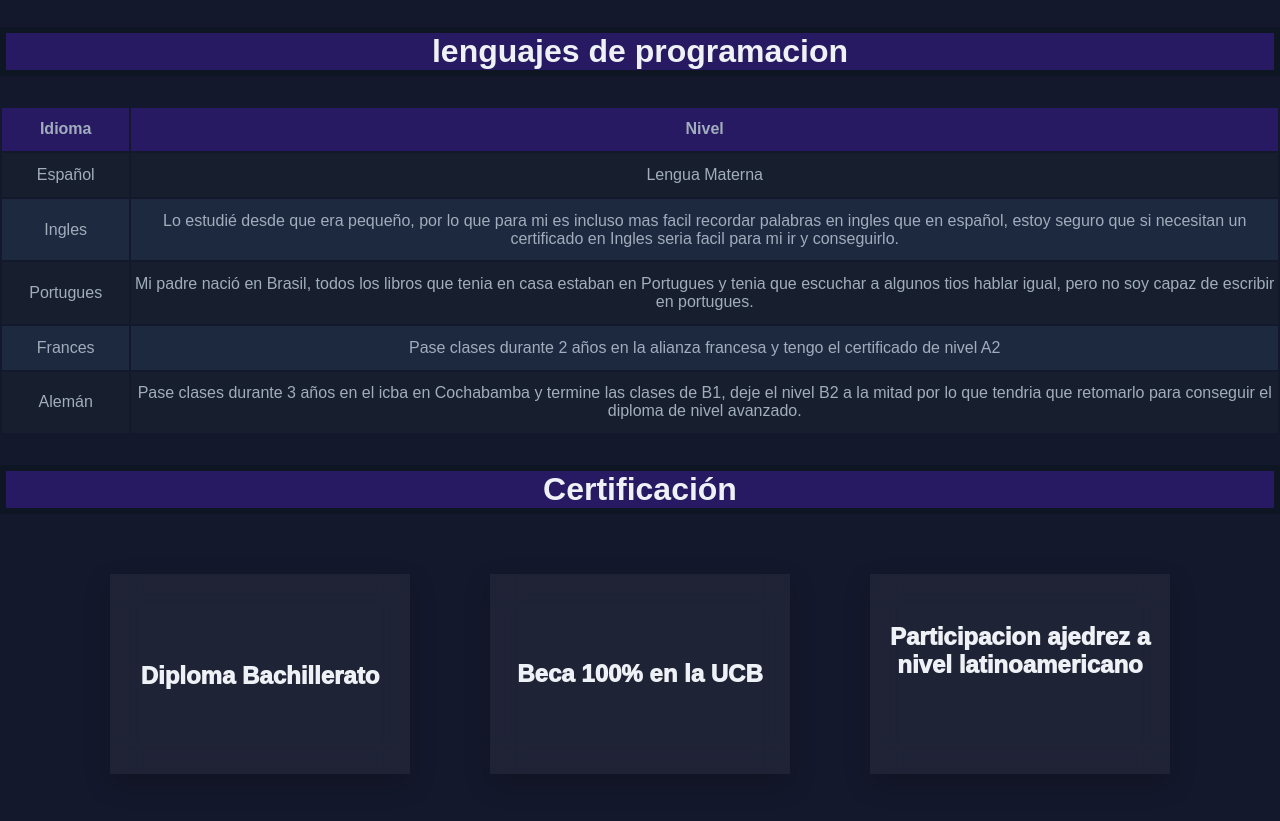
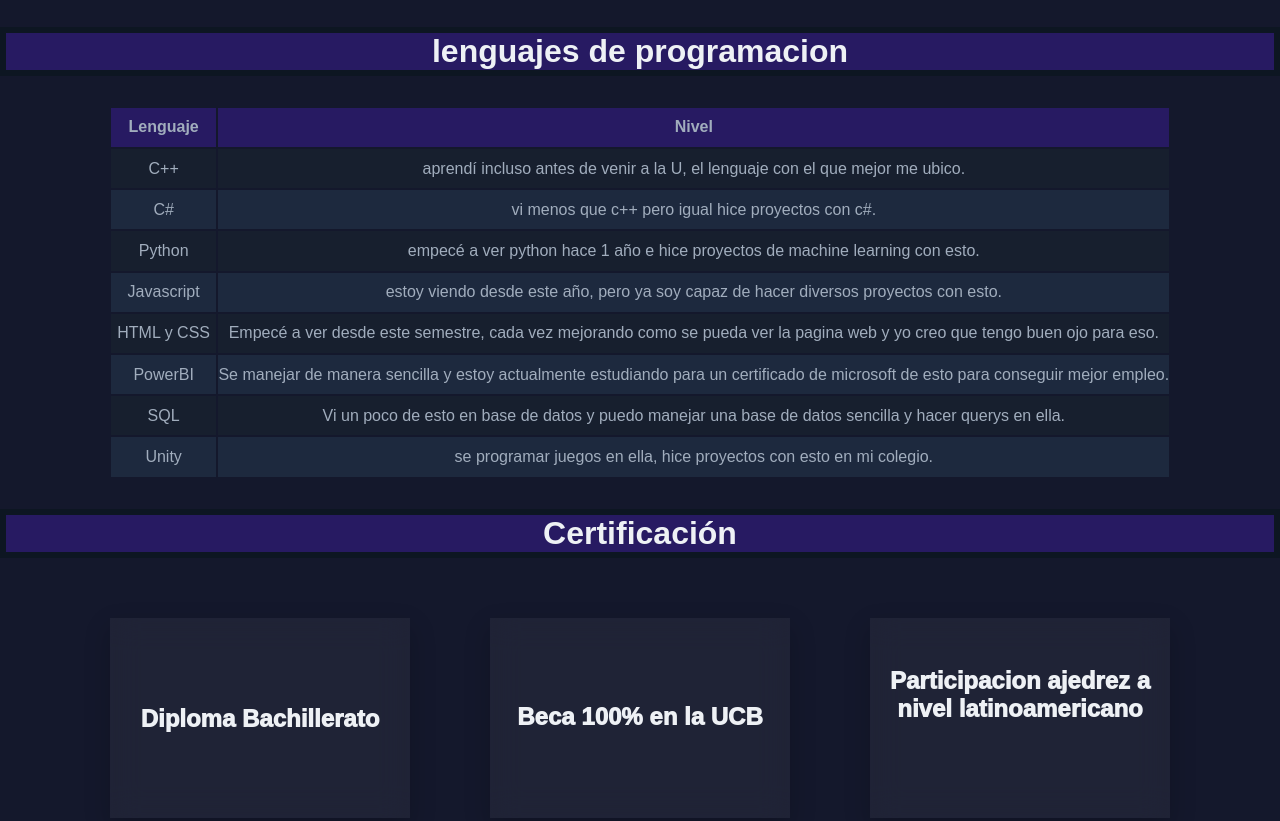
Before and after one commit to Ogreaggressive/Portafolio, a plain HTML site: page index.html in a window 1280 px wide. Shown: the part 1650-2471 px from the top of the page. Drawn offline with Linux system fonts and the light colour scheme.

Commit message:
arreglando errores de css

```diff
--- a/index.html
+++ b/index.html
@@ -6,7 +6,7 @@
     <meta name="viewport" content="width=device-width, initial-scale=1.0">
     <link href="styles.css" media="screen" type="text/css" rel="stylesheet" />
     <link href="tableStyles.css" media="screen" type="text/css" rel="stylesheet" />
-    <link href="Documentacion.css" media="screen" type="text/css" rel="stylesheet" />
+    <link href="documentacion.css" media="screen" type="text/css" rel="stylesheet" />
     <title>Document</title>
 </head>
 <body>
@@ -102,36 +102,52 @@
           <h1 class="lenguajes">lenguajes de programacion</h1>
                <table>
                   <tr>
-                    <th style="width: 10%;">Idioma</th>
+                    <th style="width: 10%;">Lenguaje</th>
                     <th style="width: 100%;">Nivel</th>
                   </tr>
                   <tr>
-                    <td>Español</td>
-                    <td>Lengua Materna</td>
+                    <td>C++</td>
+                    <td>aprendí incluso antes de venir a la U, el lenguaje con el que mejor me ubico.</td>
                   </tr>
                   <tr>
-                      <td>Ingles</td>
-                      <td>Lo estudié desde que era pequeño, por lo que para mi es incluso mas
-                       facil recordar palabras en ingles que en español, estoy seguro que si
-                       necesitan un certificado en Ingles seria facil para mi ir y conseguirlo.
+                      <td>C#</td>
+                      <td>vi menos que c++ pero igual hice proyectos con c#.
                       </td>
                   </tr>
                   <tr>
-                      <td>Portugues</td>
-                      <td>Mi padre nació en Brasil, todos los libros que tenia en casa estaban en Portugues
-                       y tenia que escuchar a algunos tios hablar igual, pero no soy capaz de escribir en portugues.
+                      <td>Python</td>
+                      <td>empecé a ver python hace 1 año e hice proyectos de machine learning con esto.
                       </td>
                   </tr>
                   <tr>
-                      <td>Frances</td>
-                      <td>Pase clases durante 2 años en la alianza francesa y tengo el certificado de nivel A2</td>
+                      <td>Javascript</td>
+                      <td>estoy viendo desde este año, pero ya soy capaz de hacer diversos proyectos con esto.</td>
                   </tr>
                   <tr>
-                      <td>Alemán</td>
-                      <td>Pase clases durante 3 años en el icba en Cochabamba y termine las clases de B1, deje el nivel B2
-                       a la mitad por lo que tendria que retomarlo para conseguir el diploma de nivel avanzado.
+                      <td>HTML y CSS</td>
+                      <td> Empecé a ver desde este semestre, cada vez mejorando como se pueda ver la pagina web y yo
+                        creo que tengo buen ojo para eso.
                       </td>
                   </tr>
+                  <tr>
+                     <td>PowerBI</td>
+                     <td>
+                        Se manejar de manera sencilla y estoy actualmente estudiando para un certificado de microsoft
+                        de esto para conseguir mejor empleo.
+                     </td>
+                 </tr>
+                 <tr>
+                  <td>SQL</td>
+                  <td>
+                     Vi un poco de esto en base de datos y puedo manejar una base de datos sencilla y hacer querys en ella.
+                  </td>
+               </tr>
+               <tr>
+                  <td>Unity</td>
+                  <td>
+                     se programar juegos en ella, hice proyectos con esto en mi colegio.
+                  </td>
+               </tr>
                 </table>
     <a name="certificacion"></a>
     <h1 class="certificacion">Certificación</h1>
--- a/tableStyles.css
+++ b/tableStyles.css
@@ -49,3 +49,8 @@ transition-delay: 0s;
     transition-property: all;
 transition-timing-function: line;
 }
+
+table{
+    margin-left: auto;
+    margin-right: auto;
+}
```
